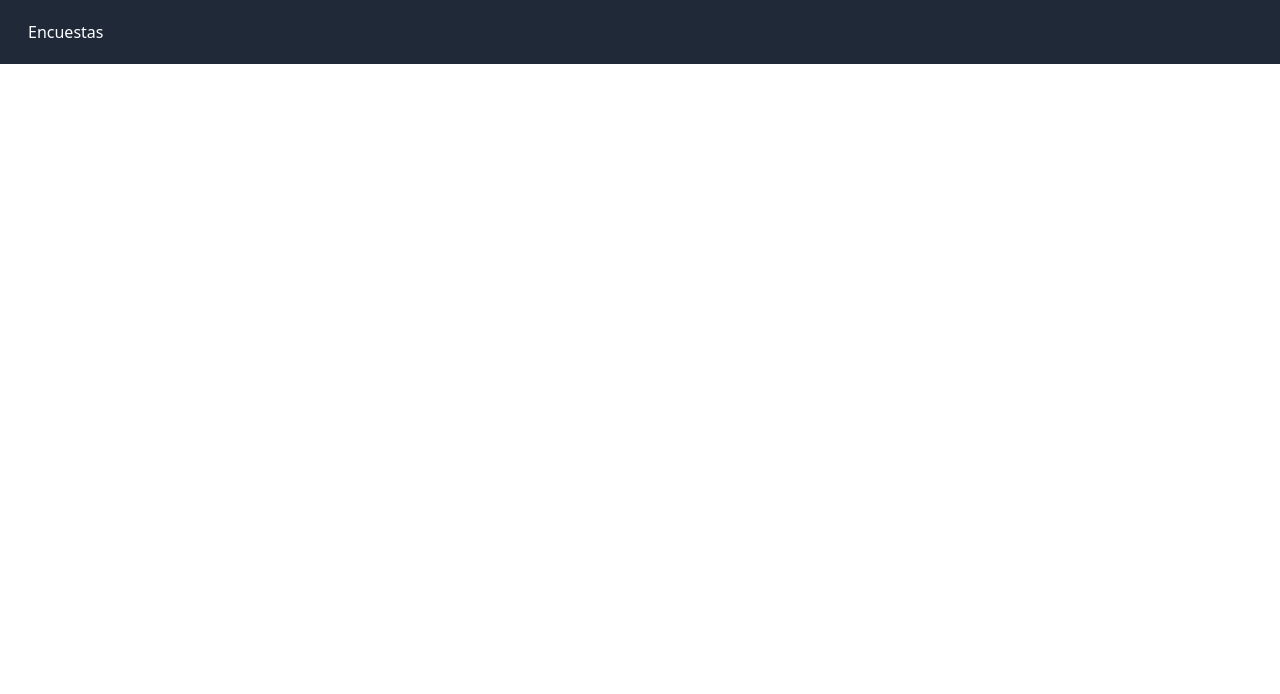
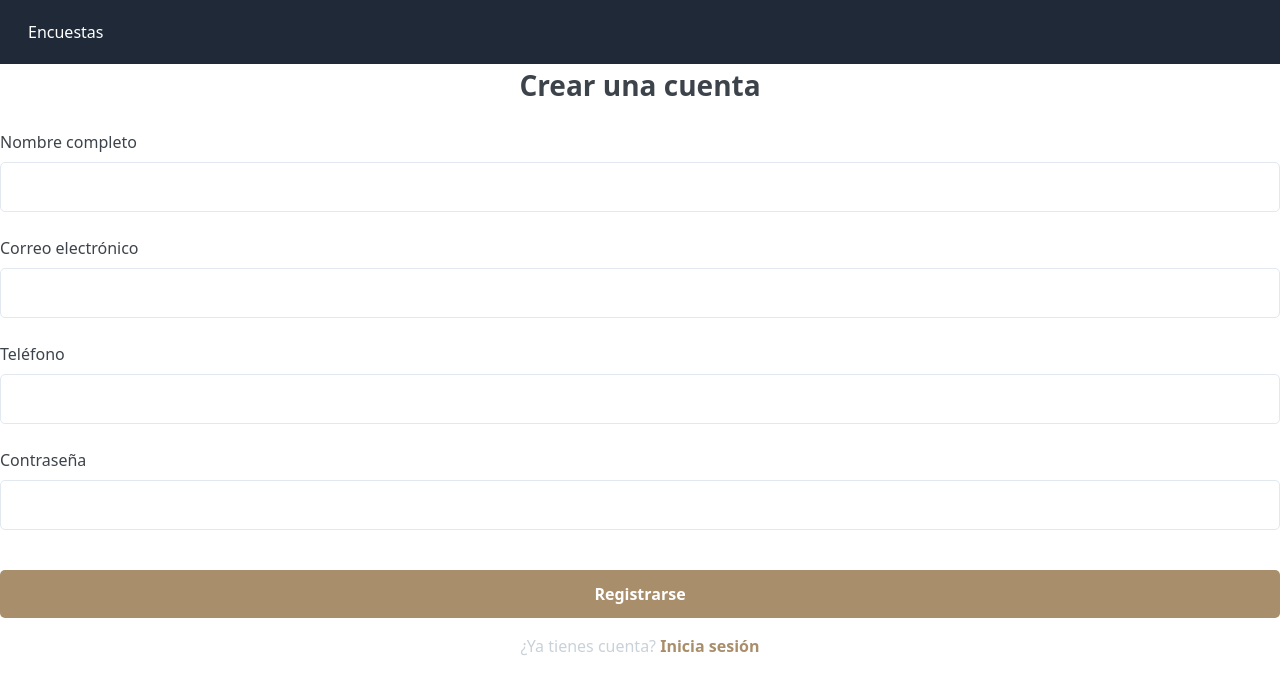
Before and after one commit to ImanolTane05/copycomtlax, a React (Create React App) app in the folder frontend/: page /register in a window 1280 px wide. Before the commit this address had no page. Shown: the top 694 px of the page. Built offline with nearby package versions, Linux system fonts and the light colour scheme.

Commit message:
Login Admin

```diff
--- a/frontend/package.json
+++ b/frontend/package.json
@@ -12,6 +12,7 @@
     "react": "^19.1.0",
     "react-chartjs-2": "^5.3.0",
     "react-dom": "^19.1.0",
+    "react-hook-form": "^7.58.1",
     "react-router-dom": "^7.6.2",
     "react-scripts": "5.0.1",
     "web-vitals": "^2.1.4"
--- a/frontend/src/App.js
+++ b/frontend/src/App.js
@@ -3,6 +3,7 @@ import { BrowserRouter as Router, Routes, Route, Navigate, useLocation } from 'r
 
 import Visitor from './pages/Visitor';
 import LoginAdmin from './pages/LoginAdmin';
+import Register from './pages/Register';
 import DashboardAdmin from './pages/DashboardAdmin';
 import Encuestas from './pages/Encuestas';
 import AdminEncuestas from './pages/AdminEncuestas';
@@ -30,6 +31,7 @@ const AppWrapper = () => {
 
         {/* Rutas admin */}
         <Route path="/admin" element={<LoginAdmin />} />
+        <Route path="/register" element={<Register />} />
         <Route path="/admin/dashboard" element={
           <ProtectedRoute>
             <DashboardAdmin />
--- a/frontend/src/components/Navbar.jsx
+++ b/frontend/src/components/Navbar.jsx
@@ -27,7 +27,7 @@ const Navbar = () => {
               onClick={() => navigate('/admin/encuestas')}
               className="hover:bg-gray-700 px-3 py-1 rounded"
             >
-              Generar Encuestas
+              Resultados Encuestas
             </button>
             <button
               onClick={() => navigate('/admin/dashboard')}
--- /dev/null
+++ b/frontend/src/pages/Auth.module.css
@@ -0,0 +1,167 @@
+:root {
+  --azul-oscuro: #2A324B;
+  --dorado: #A98E6B;
+  --gris-logo: #3D434B;
+  --blanco: #FFFFFF;
+}
+
+.authSection {
+  display: flex;
+  align-items: center;
+  justify-content: center;
+  padding: 3rem;
+  box-sizing: border-box;
+  gap: 2rem;
+  flex-wrap: wrap;
+
+  max-width: 1200px;
+  width: 100%;
+}
+
+/* Imagen lateral */
+.imageContainer {
+  flex: 1 1 100px;
+  min-width: 180px;
+  display: flex;
+  justify-content: center;
+  align-items: center;
+}
+
+.image {
+  width: 250%;
+  border-radius: 9px;
+  max-width: 500px;
+  max-height: 100vh;
+  object-fit: contain;
+}
+
+.formContainer {
+  flex: 1 1 500px; /* Aquí está el aumento del ancho */
+  min-width: 650px; /* Aquí también */
+  background: var(--blanco);
+  box-shadow: 0 4px 15px rgba(0, 0, 0, 0.2);
+  border-radius: 10px;
+  padding: 2rem;
+  box-sizing: border-box;
+  max-height: 90vh;
+  overflow-y: auto;
+}
+
+.authForm {
+  width: 100%;
+}
+
+.authTitle {
+  text-align: center;
+  margin-bottom: 1.5rem;
+  color: var(--gris-logo);
+  font-weight: 700;
+  font-size: 1.75rem;
+}
+
+.socialButton {
+  background-color: var(--dorado);
+  border: none;
+  color: var(--blanco);
+  border-radius: 50%;
+  width: 36px;
+  height: 36px;
+  font-size: 18px;
+  cursor: pointer;
+  box-shadow: 0 2px 6px rgba(0,0,0,0.2);
+  display: flex;
+  align-items: center;
+  justify-content: center;
+  transition: background-color 0.3s;
+}
+
+.socialButton:hover {
+  background-color: #967c5e; /* dorado más oscuro al hover */
+}
+
+.inputGroup {
+  margin-bottom: 1.5rem;
+}
+
+.label {
+  display: block;
+  margin-bottom: 0.5rem;
+  color: var(--gris-logo);
+  font-weight: 500;
+}
+
+.input {
+  width: 100%;
+  padding: 0.75rem;
+  border: 1px solid #e2e8f0;
+  border-radius: 5px;
+  font-size: 1rem;
+  transition: border-color 0.3s;
+  color: #1a202c;
+  background-color: var(--blanco);
+}
+
+.input:focus {
+  outline: none;
+  border-color: var(--dorado);
+}
+
+.submitButton {
+  width: 100%;
+  padding: 0.75rem;
+  background: var(--dorado);
+  color: var(--blanco);
+  border: none;
+  border-radius: 5px;
+  font-size: 1rem;
+  font-weight: 600;
+  cursor: pointer;
+  transition: background 0.3s;
+  margin-top: 1rem;
+}
+
+.submitButton:hover {
+  background: #967c5e;
+}
+
+.toggleText {
+  text-align: center;
+  margin-top: 1rem;
+  color: #c9d1d9;
+}
+
+.toggleLink {
+  color: var(--dorado);
+  text-decoration: none;
+  font-weight: 600;
+}
+
+.toggleLink:hover {
+  text-decoration: underline;
+}
+
+@media (max-width: 600px) {
+  .authSection {
+    flex-direction: column;
+    padding: 1rem;
+    gap: 1rem;
+  }
+
+  .imageContainer,
+  .formContainer {
+    min-width: auto;
+    flex: none;
+  }
+
+  .image {
+    max-width: 80%;
+    max-height: 30vh;
+  }
+}
+
+@media (max-height: 600px) {
+  .formContainer {
+    padding: 1.5rem;
+    max-height: 85vh;
+  }
+}
--- a/frontend/src/pages/DashboardAdmin.js
+++ b/frontend/src/pages/DashboardAdmin.js
@@ -3,7 +3,7 @@ import React from 'react';
 const DashboardAdmin = () => {
   return (
     <div style={{ padding: 20, textAlign: 'center' }}>
-      <h1 className='text-white text-7xl'>Hola Administrador</h1>
+      <h1 className=' text-7xl'>Hola Administrador</h1>
       <p>Bienvenido a tu panel de control.</p>
     </div>
   );
--- a/frontend/src/pages/LoginAdmin.js
+++ b/frontend/src/pages/LoginAdmin.js
@@ -1,96 +1,118 @@
 import React, { useState } from 'react';
+import { useForm } from 'react-hook-form';
+import { useNavigate, Link } from 'react-router-dom';
 import axios from 'axios';
-import { useNavigate } from 'react-router-dom';
+import styles from  './Auth.module.css';
 
 const LoginAdmin = () => {
-  const [correo, setCorreo] = useState('');
-  const [contrasena, setContrasena] = useState('');
-  const [error, setError] = useState('');
   const navigate = useNavigate();
+  const [showPassword, setShowPassword] = useState(false);
 
-  const handleLogin = async (e) => {
-    e.preventDefault();
+  const {
+    register,
+    handleSubmit,
+    formState: { errors },
+  } = useForm({ mode: 'onBlur', reValidateMode: 'onBlur' });
 
+  const togglePasswordVisibility = () => {
+    setShowPassword(prev => !prev);
+  };
+
+  const onSubmit = async (data) => {
     try {
       const res = await axios.post('http://localhost:5000/api/auth/login', {
-        correo,
-        contrasena,
+        correo: data.email,
+        contrasena: data.password,
       });
 
       localStorage.setItem('token', res.data.token);
-      setError('');
-      navigate('/admin/dashboard'); // Redirige a dashboard tras login exitoso
-    } catch (err) {
-      setError('');
-      if (err.response) {
-        setError(err.response.data.mensaje);
+      alert('Inicio de sesión exitoso');
+      navigate('/admin/dashboard');
+    } catch (error) {
+      if (error.response) {
+        alert(error.response.data.mensaje || 'Error al iniciar sesión');
       } else {
-        setError('Error al conectar con el servidor');
+        alert('Error inesperado. Intenta más tarde');
       }
     }
   };
 
   return (
-    <div style={styles.container}>
-      <h2>Login Administrador</h2>
-      <form onSubmit={handleLogin} style={styles.form}>
+    <section className={styles.authSection}>
+      <div className={styles.imageContainer}>
+        <img src="/Logo.png" alt="Logo" className={styles.image} />
+      </div>
+
+      <div className={styles.formContainer}>
+        <form className={styles.authForm} onSubmit={handleSubmit(onSubmit)}>
+          <h2 className={styles.authTitle}>Login Administrador</h2>
+
+          <div className={styles.inputGroup}>
+            <label htmlFor="email" className={styles.label}>Correo</label>
             <input
+              id="email"
               type="email"
-          placeholder="Correo"
-          value={correo}
-          onChange={(e) => setCorreo(e.target.value)}
-          required
-          style={styles.input}
+              className={styles.input}
+              placeholder="Ingrese su correo"
+              {...register('email', {
+                required: 'El correo es obligatorio',
+                pattern: {
+                  value: /^[^\s@]+@[^\s@]+\.[^\s@]+$/,
+                  message: 'Correo inválido',
+                },
+              })}
             />
+            {errors.email && <div className={styles.error}>{errors.email.message}</div>}
+          </div>
+
+          <div className={styles.inputGroup} style={{ position: 'relative' }}>
+            <label htmlFor="password" className={styles.label}>Contraseña</label>
             <input
-          type="password"
-          placeholder="Contraseña"
-          value={contrasena}
-          onChange={(e) => setContrasena(e.target.value)}
-          required
-          style={styles.input}
+              id="password"
+              type={showPassword ? 'text' : 'password'}
+              className={styles.input}
+              placeholder="Ingrese su contraseña"
+              {...register('password', {
+                required: 'La contraseña es obligatoria',
+                minLength: {
+                  value: 6,
+                  message: 'Mínimo 6 caracteres',
+                },
+              })}
             />
-        <button type="submit" style={styles.button}>Iniciar Sesión</button>
+            <button
+              type="button"
+              onClick={togglePasswordVisibility}
+              style={{
+                position: "absolute",
+                right: "10px",
+                top: "50%",
+                transform: "translateY(-50%)",
+                background: "transparent",
+                border: "none",
+                cursor: "pointer",
+                padding: 0,
+              }}
+            >
+              {showPassword ? '🙈' : '👁️'}
+            </button>
+            {errors.password && <div className={styles.error}>{errors.password.message}</div>}
+          </div>
+
+          <button type="submit" className={styles.submitButton}>
+            Iniciar sesión
+          </button>
+
+          <p className={styles.toggleText}>
+            ¿No tienes cuenta?{' '}
+            <Link to="/register" className={styles.toggleLink}>
+              Regístrate
+            </Link>
+          </p>
         </form>
-
-      {error && <p style={styles.error}>{error}</p>}
       </div>
+    </section>
   );
 };
 
-const styles = {
-  container: {
-    width: '100%',
-    maxWidth: 400,
-    margin: '50px auto',
-    padding: 20,
-    border: '1px solid #ccc',
-    borderRadius: 8,
-    textAlign: 'center',
-    fontFamily: 'Arial',
-  },
-  form: {
-    display: 'flex',
-    flexDirection: 'column',
-    gap: 10,
-  },
-  input: {
-    padding: 10,
-    fontSize: 16,
-  },
-  button: {
-    padding: 10,
-    backgroundColor: '#2e7d32',
-    color: '#fff',
-    border: 'none',
-    borderRadius: 4,
-    fontWeight: 'bold',
-    cursor: 'pointer',
-  },
-  error: {
-    color: 'red',
-    marginTop: 10,
-  },
-};
-
 export default LoginAdmin;
--- /dev/null
+++ b/frontend/src/pages/Register.js
@@ -0,0 +1,123 @@
+import React from 'react';
+import { useForm } from 'react-hook-form';
+import { Link } from 'react-router-dom';
+import axios from 'axios';
+import styles from './Auth.module.css';
+
+const Register = () => {
+  const {
+    register,
+    handleSubmit,
+    formState: { errors },
+  } = useForm({
+    mode: 'onChange',
+    reValidateMode: 'onChange',
+  });
+
+  const onSubmit = async (data) => {
+    try {
+      console.log('Registration form submitted', data);
+
+      const response = await axios.post('http://localhost:3001/api/auth/register', data);
+
+      if (response.status === 201) {
+        alert('Registro exitoso');
+        // Aquí puedes redirigir al login o limpiar el form
+      }
+    } catch (error) {
+      console.error('Registration error:', error);
+      if (error.response) {
+        alert(error.response.data.message || 'Error al registrar');
+      } else {
+        alert('Error inesperado. Intenta de nuevo.');
+      }
+    }
+  };
+
+  return (
+    <div className={styles.authContainer}>
+      <form className={styles.authForm} onSubmit={handleSubmit(onSubmit)}>
+        <h2 className={styles.authTitle}>Crear una cuenta</h2>
+
+        <div className={styles.inputGroup}>
+          <label htmlFor="name" className={styles.label}>Nombre completo</label>
+          <input
+            id="name"
+            type="text"
+            className={styles.input}
+            {...register('name', {
+              required: 'El nombre es obligatorio',
+              minLength: {
+                value: 3,
+                message: 'Debe tener al menos 3 caracteres',
+              },
+            })}
+          />
+          {errors.name && <div className={styles.error}>{errors.name.message}</div>}
+        </div>
+
+        <div className={styles.inputGroup}>
+          <label htmlFor="email" className={styles.label}>Correo electrónico</label>
+          <input
+            id="email"
+            type="email"
+            className={styles.input}
+            {...register('email', {
+              required: 'El correo es obligatorio',
+              pattern: {
+                value: /^[^\s@]+@[^\s@]+\.[^\s@]+$/,
+                message: 'Correo inválido',
+              },
+            })}
+          />
+          {errors.email && <div className={styles.error}>{errors.email.message}</div>}
+        </div>
+
+        <div className={styles.inputGroup}>
+          <label htmlFor="mobile" className={styles.label}>Teléfono</label>
+          <input
+            id="mobile"
+            type="text"
+            className={styles.input}
+            {...register('mobile', {
+              required: 'El teléfono es obligatorio',
+              pattern: {
+                value: /^[0-9]{10}$/,
+                message: 'Debe tener 10 dígitos',
+              },
+            })}
+          />
+          {errors.mobile && <div className={styles.error}>{errors.mobile.message}</div>}
+        </div>
+
+        <div className={styles.inputGroup}>
+          <label htmlFor="password" className={styles.label}>Contraseña</label>
+          <input
+            id="password"
+            type="password"
+            className={styles.input}
+            {...register('password', {
+              required: 'La contraseña es obligatoria',
+              minLength: {
+                value: 6,
+                message: 'Debe tener al menos 6 caracteres',
+              },
+            })}
+          />
+          {errors.password && <div className={styles.error}>{errors.password.message}</div>}
+        </div>
+
+        <button type="submit" className={styles.submitButton}>
+          Registrarse
+        </button>
+
+        <p className={styles.toggleText}>
+          ¿Ya tienes cuenta?{' '}
+          <Link to="/login" className={styles.toggleLink}>Inicia sesión</Link>
+        </p>
+      </form>
+    </div>
+  );
+};
+
+export default Register;
```
Also changed, not shown: 1 other file (tests, documents, lock files or other folders). Lines whose indentation alone changed are shown as unchanged.
